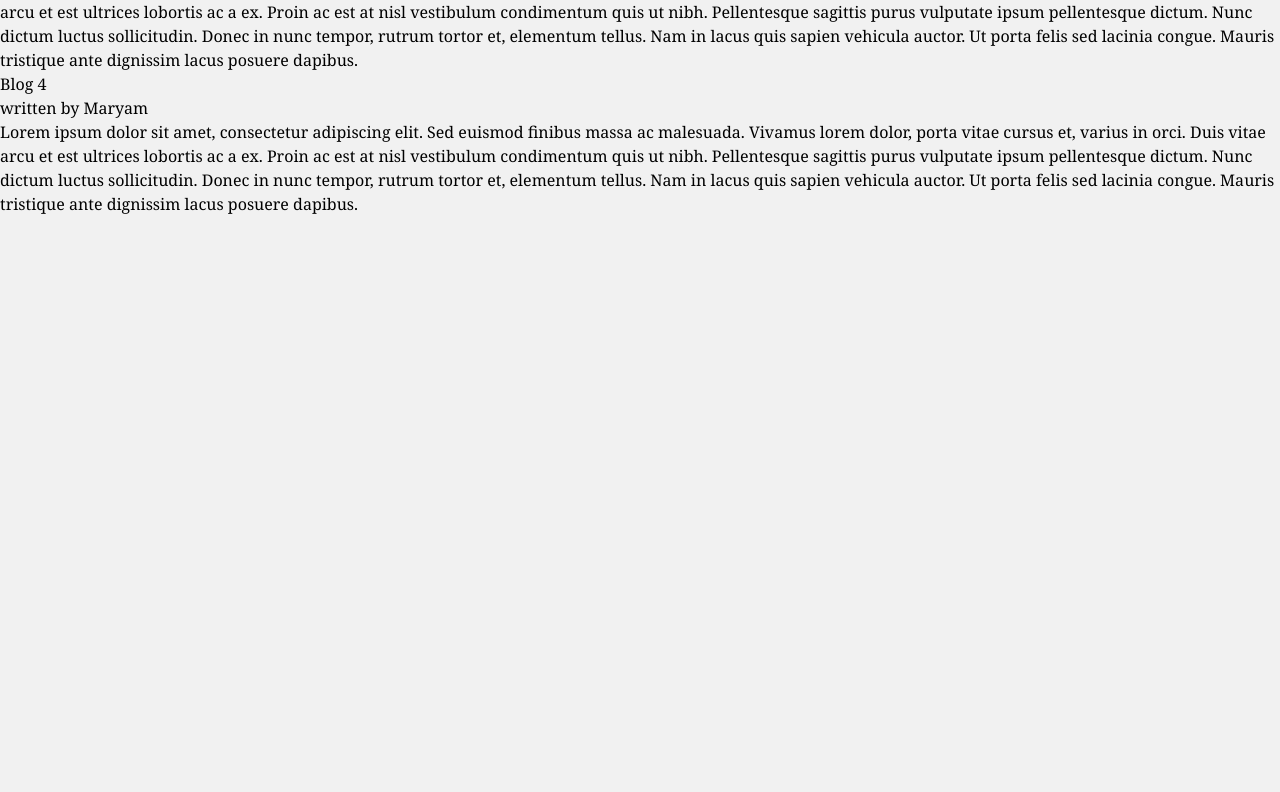
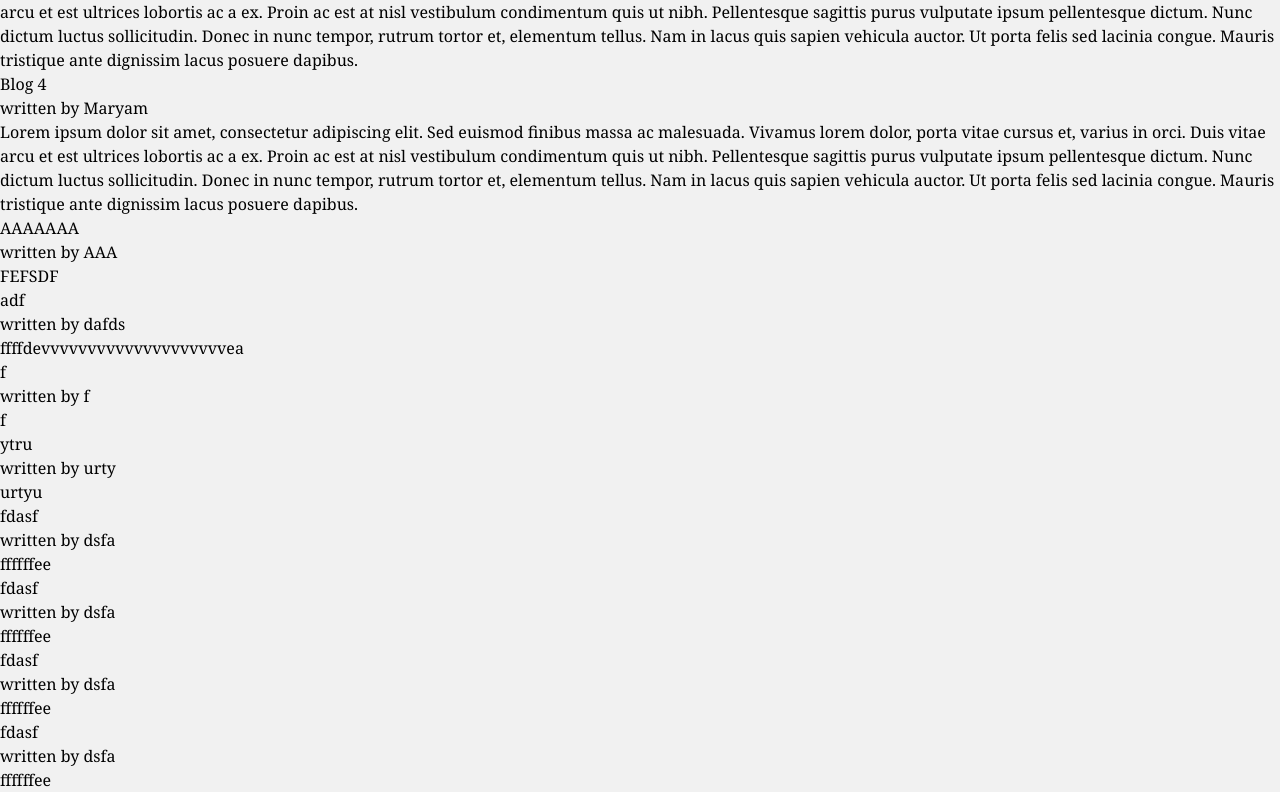
Before and after one commit to AmineBaray/react-todo-blog, a React (Vite) app: page / in a window 1280 px wide. Shown: the part 432-1224 px from the top of the page. Before the commit the page ends 800 px from the top, so only its background shows below. Built offline with nearby package versions, Linux system fonts and the light colour scheme; data requests are answered from the project's data file.

Commit message:
Added POST request to submit new blog data to the server with fetch API

```diff
--- a/data/db.json
+++ b/data/db.json
@@ -1,27 +1,76 @@
 {
-    "blogs":[
+  "blogs": [
     {
-    "id":1 ,
-    "title":"Blog 1",
-    "body": "Lorem ipsum dolor sit amet, consectetur adipiscing elit. Sed euismod finibus massa ac malesuada. Vivamus lorem dolor, porta vitae cursus et, varius in orci. Duis vitae arcu et est ultrices lobortis ac a ex. Proin ac est at nisl vestibulum condimentum quis ut nibh. Pellentesque sagittis purus vulputate ipsum pellentesque dictum. Nunc dictum luctus sollicitudin. Donec in nunc tempor, rutrum tortor et, elementum tellus. Nam in lacus quis sapien vehicula auctor. Ut porta felis sed lacinia congue. Mauris tristique ante dignissim lacus posuere dapibus.",
-    "author":"Baray"},
-
-    {
-    "id":2 ,
-    "title":"Blog 2",
-    "body": "Lorem ipsum dolor sit amet, consectetur adipiscing elit. Sed euismod finibus massa ac malesuada. Vivamus lorem dolor, porta vitae cursus et, varius in orci. Duis vitae arcu et est ultrices lobortis ac a ex. Proin ac est at nisl vestibulum condimentum quis ut nibh. Pellentesque sagittis purus vulputate ipsum pellentesque dictum. Nunc dictum luctus sollicitudin. Donec in nunc tempor, rutrum tortor et, elementum tellus. Nam in lacus quis sapien vehicula auctor. Ut porta felis sed lacinia congue. Mauris tristique ante dignissim lacus posuere dapibus.",
-    "author":"Amine"
+      "id": "1",
+      "title": "Blog 1",
+      "body": "Lorem ipsum dolor sit amet, consectetur adipiscing elit. Sed euismod finibus massa ac malesuada. Vivamus lorem dolor, porta vitae cursus et, varius in orci. Duis vitae arcu et est ultrices lobortis ac a ex. Proin ac est at nisl vestibulum condimentum quis ut nibh. Pellentesque sagittis purus vulputate ipsum pellentesque dictum. Nunc dictum luctus sollicitudin. Donec in nunc tempor, rutrum tortor et, elementum tellus. Nam in lacus quis sapien vehicula auctor. Ut porta felis sed lacinia congue. Mauris tristique ante dignissim lacus posuere dapibus.",
+      "author": "Baray"
     },
     {
-    "id":3 ,
-    "title":"Blog 3",
-    "body": "Lorem ipsum dolor sit amet, consectetur adipiscing elit. Sed euismod finibus massa ac malesuada. Vivamus lorem dolor, porta vitae cursus et, varius in orci. Duis vitae arcu et est ultrices lobortis ac a ex. Proin ac est at nisl vestibulum condimentum quis ut nibh. Pellentesque sagittis purus vulputate ipsum pellentesque dictum. Nunc dictum luctus sollicitudin. Donec in nunc tempor, rutrum tortor et, elementum tellus. Nam in lacus quis sapien vehicula auctor. Ut porta felis sed lacinia congue. Mauris tristique ante dignissim lacus posuere dapibus.",
-    "author":"Marwane"},
+      "id": "2",
+      "title": "Blog 2",
+      "body": "Lorem ipsum dolor sit amet, consectetur adipiscing elit. Sed euismod finibus massa ac malesuada. Vivamus lorem dolor, porta vitae cursus et, varius in orci. Duis vitae arcu et est ultrices lobortis ac a ex. Proin ac est at nisl vestibulum condimentum quis ut nibh. Pellentesque sagittis purus vulputate ipsum pellentesque dictum. Nunc dictum luctus sollicitudin. Donec in nunc tempor, rutrum tortor et, elementum tellus. Nam in lacus quis sapien vehicula auctor. Ut porta felis sed lacinia congue. Mauris tristique ante dignissim lacus posuere dapibus.",
+      "author": "Amine"
+    },
     {
-    "id":4 ,
-    "title":"Blog 4",
-    "body": "Lorem ipsum dolor sit amet, consectetur adipiscing elit. Sed euismod finibus massa ac malesuada. Vivamus lorem dolor, porta vitae cursus et, varius in orci. Duis vitae arcu et est ultrices lobortis ac a ex. Proin ac est at nisl vestibulum condimentum quis ut nibh. Pellentesque sagittis purus vulputate ipsum pellentesque dictum. Nunc dictum luctus sollicitudin. Donec in nunc tempor, rutrum tortor et, elementum tellus. Nam in lacus quis sapien vehicula auctor. Ut porta felis sed lacinia congue. Mauris tristique ante dignissim lacus posuere dapibus.",
-    "author":"Maryam"
+      "id": "3",
+      "title": "Blog 3",
+      "body": "Lorem ipsum dolor sit amet, consectetur adipiscing elit. Sed euismod finibus massa ac malesuada. Vivamus lorem dolor, porta vitae cursus et, varius in orci. Duis vitae arcu et est ultrices lobortis ac a ex. Proin ac est at nisl vestibulum condimentum quis ut nibh. Pellentesque sagittis purus vulputate ipsum pellentesque dictum. Nunc dictum luctus sollicitudin. Donec in nunc tempor, rutrum tortor et, elementum tellus. Nam in lacus quis sapien vehicula auctor. Ut porta felis sed lacinia congue. Mauris tristique ante dignissim lacus posuere dapibus.",
+      "author": "Marwane"
+    },
+    {
+      "id": "4",
+      "title": "Blog 4",
+      "body": "Lorem ipsum dolor sit amet, consectetur adipiscing elit. Sed euismod finibus massa ac malesuada. Vivamus lorem dolor, porta vitae cursus et, varius in orci. Duis vitae arcu et est ultrices lobortis ac a ex. Proin ac est at nisl vestibulum condimentum quis ut nibh. Pellentesque sagittis purus vulputate ipsum pellentesque dictum. Nunc dictum luctus sollicitudin. Donec in nunc tempor, rutrum tortor et, elementum tellus. Nam in lacus quis sapien vehicula auctor. Ut porta felis sed lacinia congue. Mauris tristique ante dignissim lacus posuere dapibus.",
+      "author": "Maryam"
+    },
+    {
+      "id": "b9d3",
+      "title": "AAAAAAA",
+      "author": "AAA",
+      "body": "FEFSDF"
+    },
+    {
+      "id": "872e",
+      "title": "adf",
+      "author": "dafds",
+      "body": "ffffdevvvvvvvvvvvvvvvvvvvvea"
+    },
+    {
+      "id": "123b",
+      "title": "f",
+      "author": "f",
+      "body": "f"
+    },
+    {
+      "id": "6dcc",
+      "title": "ytru",
+      "author": "urty",
+      "body": "urtyu"
+    },
+    {
+      "id": "320c",
+      "title": "fdasf",
+      "author": "dsfa",
+      "body": "ffffffee"
+    },
+    {
+      "id": "887c",
+      "title": "fdasf",
+      "author": "dsfa",
+      "body": "ffffffee"
+    },
+    {
+      "id": "a566",
+      "title": "fdasf",
+      "author": "dsfa",
+      "body": "ffffffee"
+    },
+    {
+      "id": "b864",
+      "title": "fdasf",
+      "author": "dsfa",
+      "body": "ffffffee"
     }
   ]
 }
--- a/src/BlogDetails.jsx
+++ b/src/BlogDetails.jsx
@@ -2,17 +2,17 @@ import { useParams } from "react-router-dom";
 import useFetch from "./useFetch";
 function BlogDetails() {
     const { id } = useParams();
-    const {data: blogs, Pending, error} = useFetch("http://localhost:8000/blogs/" + id);
+    const {data: blog, Pending, error} = useFetch("http://localhost:8000/blogs/" + id);
   return (
     <>
         <div className="ml-64 pt-20 w-2/3">
             {error && <div className='flex items-center justify-center text-3xl text-red-600 mt-8'>{error}</div>}
             {Pending && <div className='flex items-center justify-center text-3xl mt-8'>Loading....</div>}
-            {blogs && (
+            {blog && (
                 <article>
-                    <h2 className='text-7xl font-bold text-sky-700'>{blogs.title}</h2>
-                    <p className='p-2 text-xl'>written by <u className="text-red-500">{blogs.author}</u></p>
-                    <p className='p-2 text-xl'>{blogs.body}</p>
+                    <h2 className='text-7xl font-bold text-sky-700'>{blog.title}</h2>
+                    <p className='p-2 text-xl'>written by <u className="text-red-500">{blog.author}</u></p>
+                    <p className='p-2 text-xl'>{blog.body}</p>
                 </article>
             )}
         </div>
--- a/src/NewBlog.jsx
+++ b/src/NewBlog.jsx
@@ -3,37 +3,64 @@ function NewBlog () {
     const [title, setTitle] = useState('');
     const [author, setAuthor] = useState('');
     const [body, setBody] = useState('');
+    const [isPending, setIsPending] = useState(false);
+    const handleSubmit = (e) => {
+        // preventDefault stop the page reload because the form by default reload!
+        e.preventDefault();
+        const blog = {title, author, body};
+        setIsPending(true);
+        fetch("http://localhost:8000/blogs" , {
+            method: 'POST',
+            headers: {"Content-type":"application/json"},
+            body: JSON.stringify(blog)
+        }).then(()=>{
+            console.log("the blog is added");
+            setIsPending(false);
+        })
+    }
     return (
         <>
             <div className="ml-64 pt-20 w-2/3">
                 <h2 className="text-4xl font-medium p-5">Add a New Blog</h2>
-                <form className="bg-white shadow-md rounded px-8 pt-6 pb-8 mb-4">
-                    <label className="block text-gray-700 text-sm font-bold mb-2">Blog title:</label>
+                <form
+                onSubmit={handleSubmit}
+                className="bg-white shadow-md rounded px-8 pt-6 pb-8 mb-4">
+                    <label className="block text-gray-700 text-xl font-bold m-5">Blog title:</label>
                     <input
                      type="text"
                      required
                      value={title}
                      onChange={(e) => setTitle(e.target.value)}
-                     className="shadow appearance-none border rounded w-full py-2 px-3 text-gray-700 leading-tight focus:outline-none focus:shadow-outline"
+                     className="shadow appearance-none border rounded w-full py-2 px-3 text-gray-700 leading-tight
+                      focus:outline-none focus:shadow-outline"
                     />
-                    <label className="block text-gray-700 text-sm font-bold mb-2">Blog author:</label>
+                    <label className="block text-gray-700 text-xl font-bold m-5">Blog author:</label>
                     <input
                      type="text"
                      required
                      value={author}
                      onChange={(e) => setAuthor(e.target.value)}
-                     className="shadow appearance-none border rounded w-full py-2 px-3 text-gray-700 leading-tight focus:outline-none focus:shadow-outline"
+                     className="shadow appearance-none border rounded w-full py-2 px-3 text-gray-700 leading-tight
+                      focus:outline-none focus:shadow-outline"
                     />
-                    <label>Blog body:</label>
+                    <label className='block text-gray-700 text-xl font-bold m-5'>Blog body:</label>
                     <textarea
                     required
                     value={body}
                      onChange={(e) => setBody(e.target.value)}
-                    className="shadow appearance-none border rounded w-full py-2 px-3 text-gray-700 leading-tight focus:outline-none focus:shadow-outline"></textarea>
-                    <button className="mt-4 text-white bg-blue-700 hover:bg-blue-800 focus:ring-4 focus:outline-none focus:ring-blue-300 font-medium rounded-lg text-sm px-5 py-2.5 text-center dark:bg-blue-600 dark:hover:bg-blue-700 dark:focus:ring-blue-800">Add blog</button>
-                <p>{title}</p>
-                <p>{author}</p>
-                <p>{body}</p>
+                    className="shadow appearance-none border rounded w-full py-2 px-3 text-gray-700 leading-tight
+                     focus:outline-none focus:shadow-outline"></textarea>
+
+                    { !isPending && <button
+                    className="m-4 text-white bg-sky-700 hover:bg-sky-800 focus:ring-4 focus:outline-none
+                     focus:ring-sky-300 font-medium rounded-lg text-xl px-5 py-2.5 text-center dark:bg-sky-600
+                      dark:hover:bg-sky-700 dark:focus:ring-sky-800">
+                        Add blog</button>}
+                    { isPending && <button disabled
+                    className="m-4 text-white bg-sky-700 hover:bg-sky-800 focus:ring-4 focus:outline-none
+                     focus:ring-sky-300 font-medium rounded-lg text-xl px-5 py-2.5 text-center dark:bg-sky-600
+                      dark:hover:bg-sky-700 dark:focus:ring-sky-800" >
+                        Adding blog.....</button>}
                 </form>
             </div>
 
```
